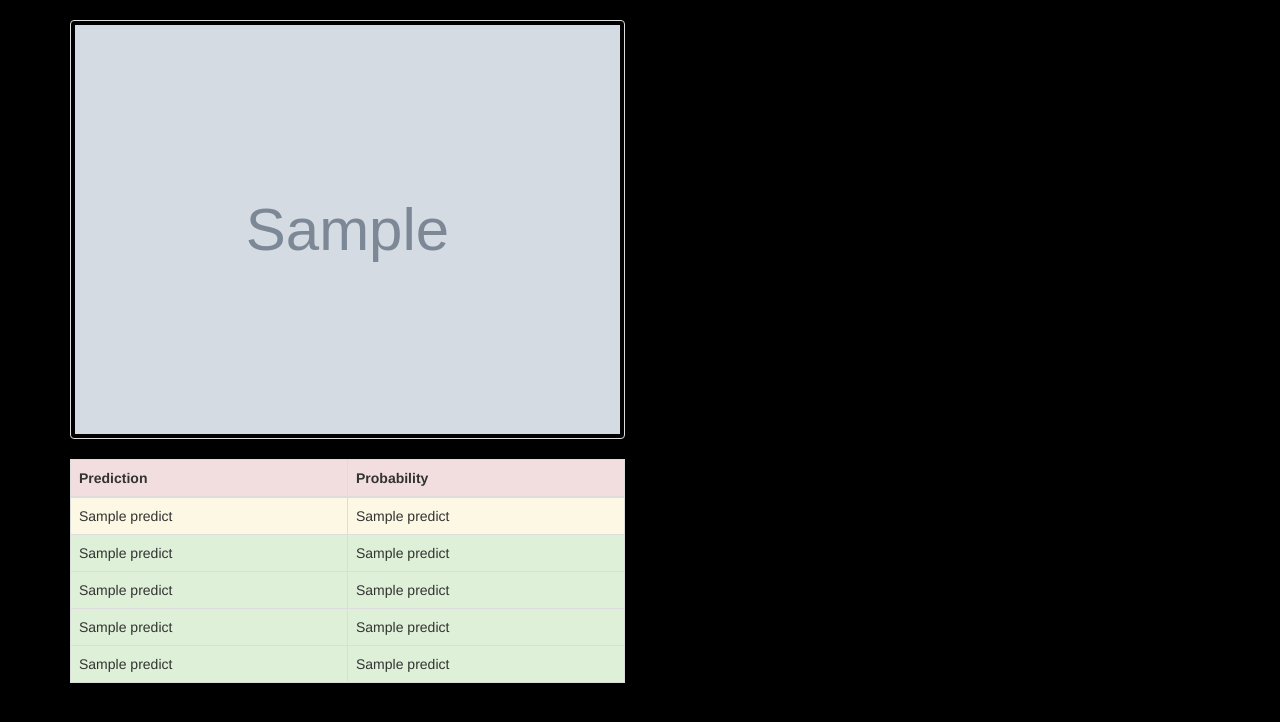
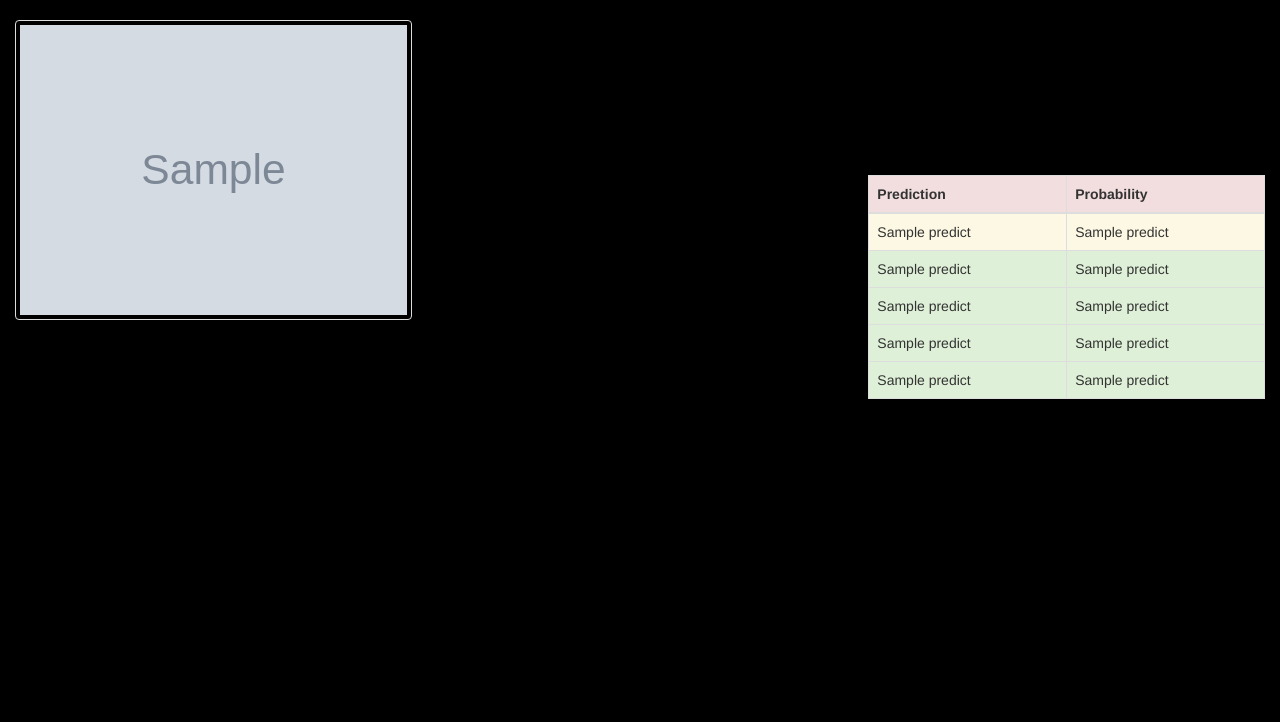
Before and after one commit to shengdade/ImagePredictionAlbum, a Flask app: template app/templates/view.html in a window 1280 px wide. Shown: the part 52-774 px from the top of the page. Run offline with Flask 2, Linux system fonts and the light colour scheme; the template is opened without the code that fills it: most values are stand-ins (such as "Sample title", 1, 10 or a date in 2020); grey boxes marked "Sample" are stand-in pictures; a map, chart or similar area stays blank; some libraries are stand-ins or nearby versions.

Commit message:
update layout

```diff
--- a/app/templates/view.html
+++ b/app/templates/view.html
@@ -43,12 +43,18 @@
 </nav>
 
 
-<div id='photos' class="container">
+<div id='photos' class="container-fluid">
     <div class="row">
-        <div class="col-md-6">
+        <div class="col-md-4">
             <div class="thumbnail" style="background:black">
                 <img src="{{ image_url }}" style="width: 100%">
             </div>
+        </div>
+        <div class="col-md-4">
+            <canvas id="myChart"></canvas>
+        </div>
+        <div class="col-md-4">
+            <canvas id="myChart2"></canvas>
             <table class="table table-bordered table-hover table-responsive">
                 <thead>
                 <tr class="danger">
@@ -79,10 +85,6 @@
                 </tr>
                 </tbody>
             </table>
-        </div>
-        <div class="col-md-6">
-            <canvas id="myChart"></canvas>
-            <canvas id="myChart2"></canvas>
         </div>
     </div>
 </div>
--- a/run.py
+++ b/run.py
@@ -1,3 +1,4 @@
+#!venv/bin/python
 from app import webapp
 
 # webapp.run(host='0.0.0.0',debug=True)
```
